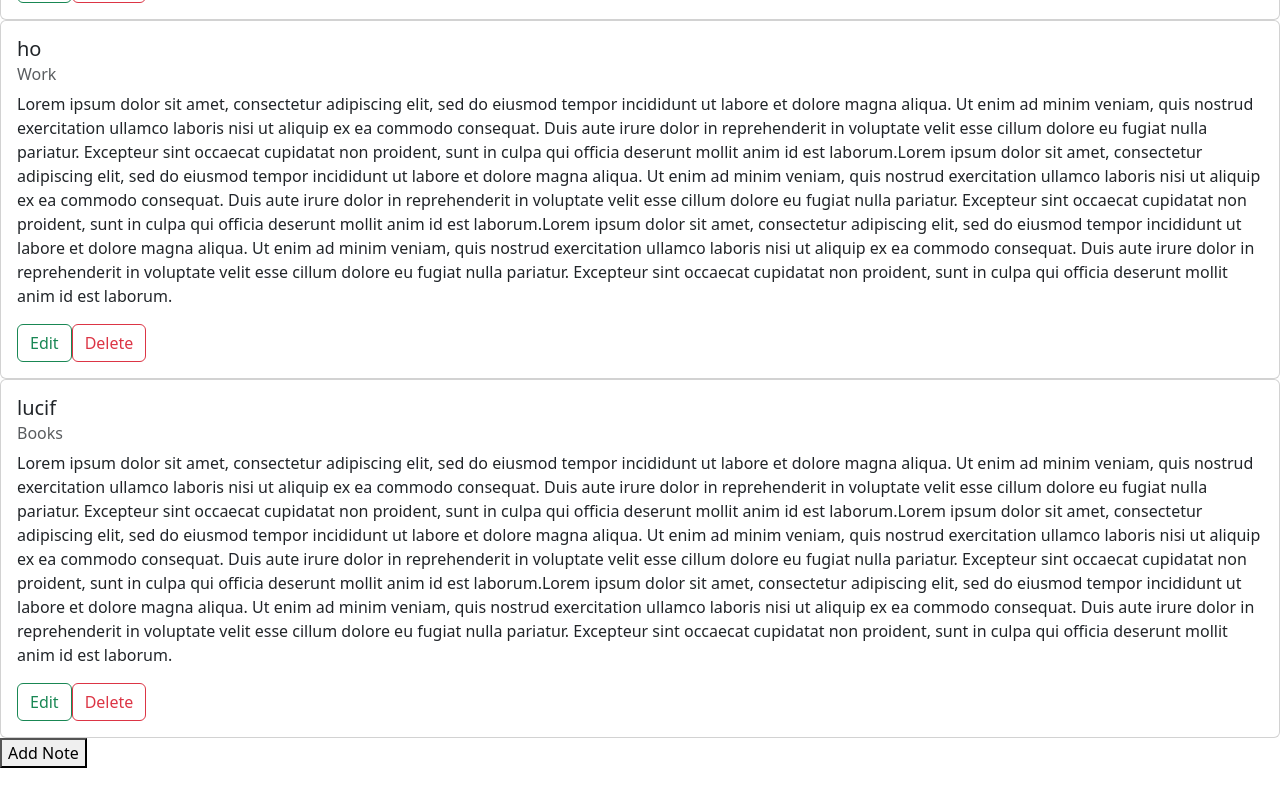
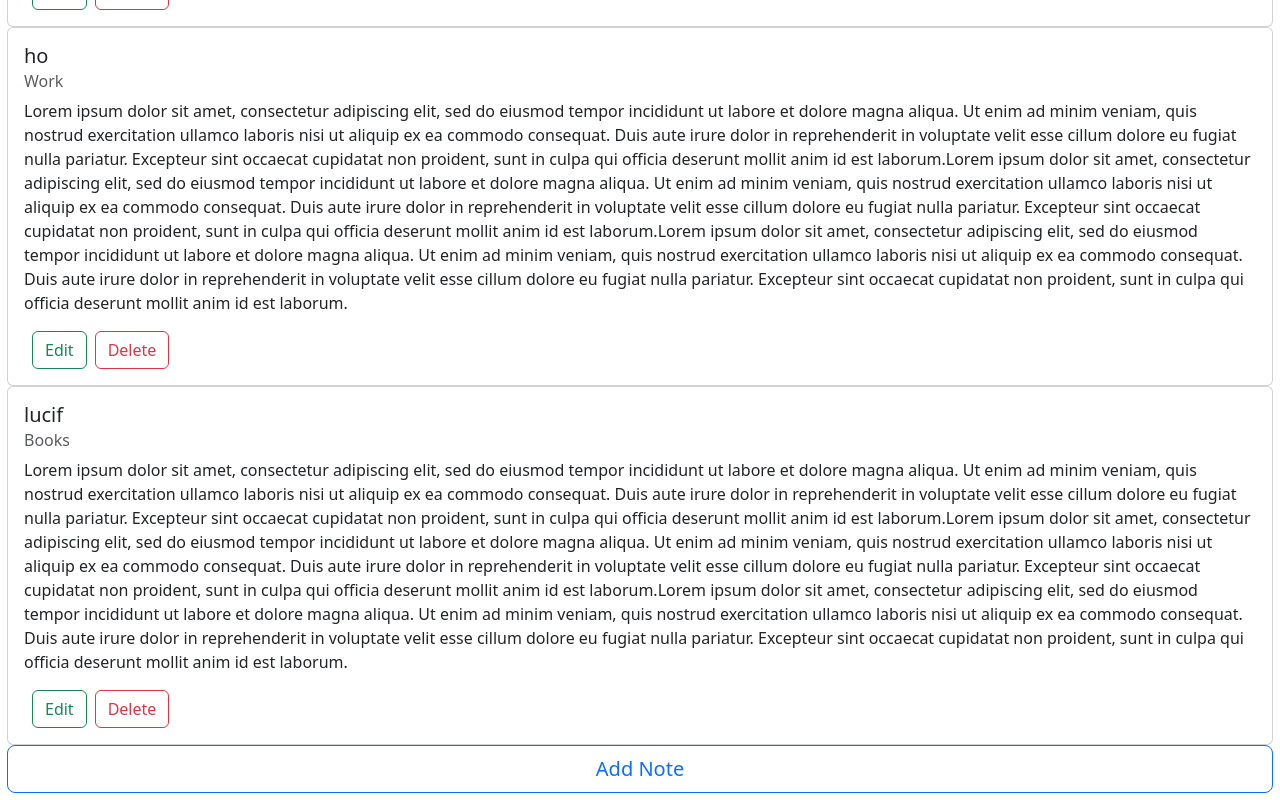
Before and after one commit to Jonnynavi/note-app, a React (Vite) app: page / in a window 1280 px wide. Shown: the part 1114-1914 px from the top of the page. Before the commit the page ends 1882 px from the top, so only its background shows below. Built offline with nearby package versions, Linux system fonts and the light colour scheme.

Commit message:
Finished Note App without a Database

```diff
--- a/src/App.jsx
+++ b/src/App.jsx
@@ -1,4 +1,5 @@
 import { useState, useEffect } from 'react';
+import './main.css'
 import NoteList from './components/NoteList';
 import NavBar from "./components/NavBar";
 import CreateNote from './components/CreateNote';
@@ -42,11 +43,12 @@ function App(){
     const [createNoteShow, setCreateNoteShow] = useState(true);
 
     useEffect(() => {
-        setFilteredSearch((prevFilteredNotes) => {
-            return notes.filter(note =>
-                prevFilteredNotes.some(filteredNote => filteredNote.id === note.id)
-            );
-        });
+        // setFilteredSearch((prevFilteredNotes) => {
+        //     return notes.filter(note =>
+        //         prevFilteredNotes.some(filteredNote => filteredNote.id === note.id)
+        //     );
+        // });
+        setFilteredSearch(notes)
     }, [notes]);
 
     const createNote = (title, category, noteText) => {
--- a/src/components/CategoriesDropDown.jsx
+++ b/src/components/CategoriesDropDown.jsx
@@ -1,6 +1,6 @@
 import { useState } from "react";
 
-function CategoriesDropDown({handleCategory}){
+function CategoriesDropDown({handleCategory, options}){
     const [isOpen, setIsOpen] = useState(false);
     const [selected, setSelected] = useState("Category");
 
@@ -15,7 +15,6 @@ function CategoriesDropDown({handleCategory}){
         handleCategory(option)
     }
 
-    const options = ["Work", "School", "Books", "All"]
 
     function renderOptions(){
         return options.map((option) => (
--- a/src/components/CreateNote.jsx
+++ b/src/components/CreateNote.jsx
@@ -28,13 +28,13 @@ function CreateNote({setCreateNoteShow, createNote}){
                     <input  class="form-control" value={title} onChange={handleChange} />
                 </div>
                 <div class="mb-3">
-                    <CategoriesDropDown handleCategory={handleCategory}/>
+                    <CategoriesDropDown handleCategory={handleCategory} options={["Work", "School", "Books"]}/>
                 </div>
                 <div class="mb-3">
                     <label  class="form-label">Note</label>
                     <textarea class="form-control" value={note} onChange={(e) => setNote(e.target.value)} rows="3"></textarea>
                 </div>
-                <button className="btn btn-outline-success">Create</button>
+                <button className="btn btn-outline-success" >Create</button>
             </form>
         </div>
     )
--- a/src/components/NavBar.jsx
+++ b/src/components/NavBar.jsx
@@ -7,6 +7,9 @@ function NavBar({searchFilter}){
     const [category, setCategory] = useState("")
 
     const handleCategory = (category) => {
+        if(category === "All"){
+            category = ""
+        }
         setCategory(category)
         searchFilter({
             title,
@@ -31,7 +34,7 @@ function NavBar({searchFilter}){
                 <a class="navbar-brand">Navi Notes</a>
                 <form class="d-flex" role="search">
                     <input class="form-control me-2" onChange={handleChange} type="search" placeholder="Search" aria-label="Search" value={title}/>
-                    <CategoriesDropDown handleCategory={handleCategory}/>
+                    <CategoriesDropDown handleCategory={handleCategory} options={["Work", "School", "Books","All"]}/>
                 </form>
             </div>
         </nav>
--- a/src/components/NoteList.jsx
+++ b/src/components/NoteList.jsx
@@ -21,7 +21,7 @@ function NoteList({setCreateNoteShow, noteList, editNote, deleteNote}){
     return(
         <div className="note-list">
             {renderNotes()}
-            <button onClick={handleClick}>Add Note</button>
+            <button className="btn btn-outline-primary btn-lg btn-block " style={{width: `100%`}} onClick={handleClick}>Add Note</button>
         </div>
     )
 }
--- a/src/components/NoteShow.jsx
+++ b/src/components/NoteShow.jsx
@@ -17,8 +17,8 @@ function NoteShow({editNote, note, deleteNote}){
             return  <div><h5 className="card-title">{note.title}</h5>
             <h6 className="card-subtitle mb-2 text-body-secondary">{note.category}</h6>
             <p className="card-text">{note.noteText}</p>
-            <button onClick={handleClick} className="Edit-button btn btn-outline-success">Edit</button>
-            <button className="ml-auto btn btn-outline-danger " onClick={handleDelete}>Delete</button>
+            <button onClick={handleClick} className="mx-2 btn btn-outline-success">Edit</button>
+            <button className="btn btn-outline-danger " onClick={handleDelete}>Delete</button>
             </div>
         }else{
             return <EditNote editNote={editNote} note={note} handleClick={handleClick}/>
--- a/src/main.css
+++ b/src/main.css
@@ -0,0 +1,3 @@
+.content{
+    margin:7px
+}
```
